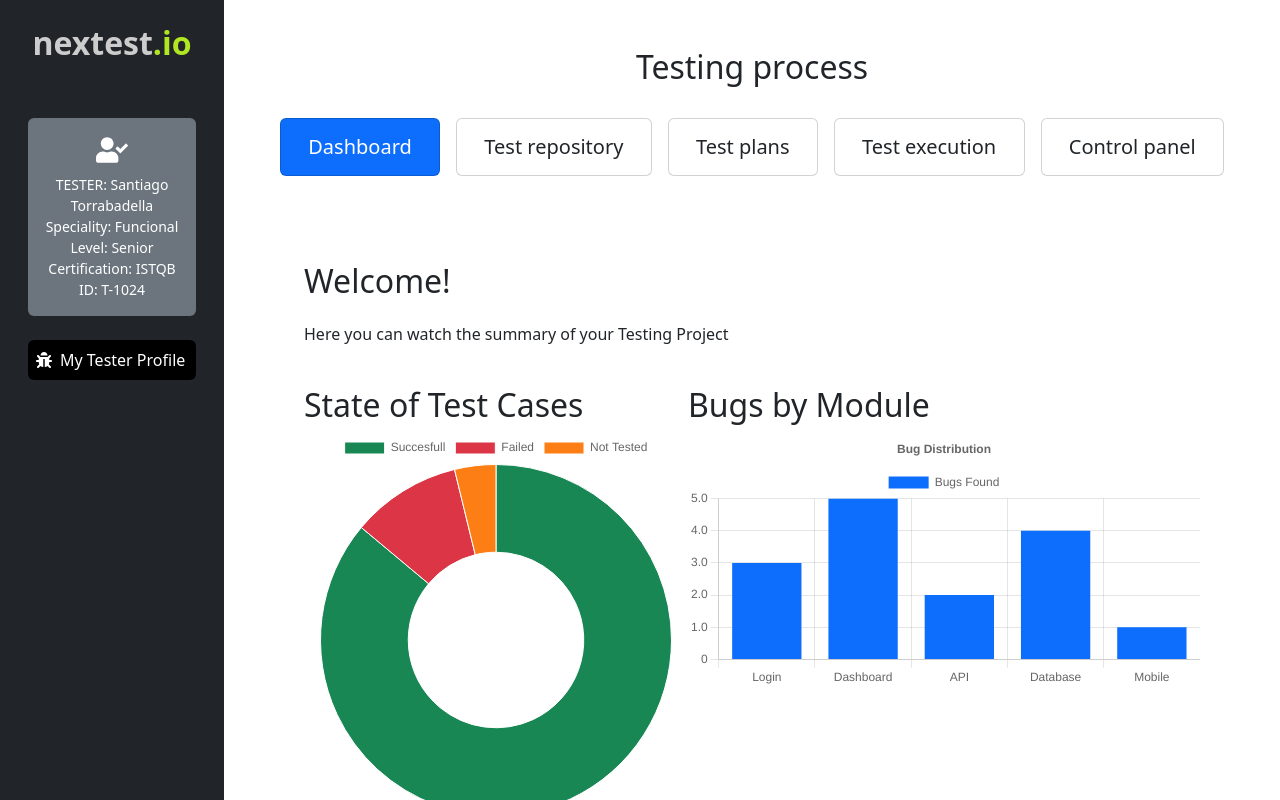
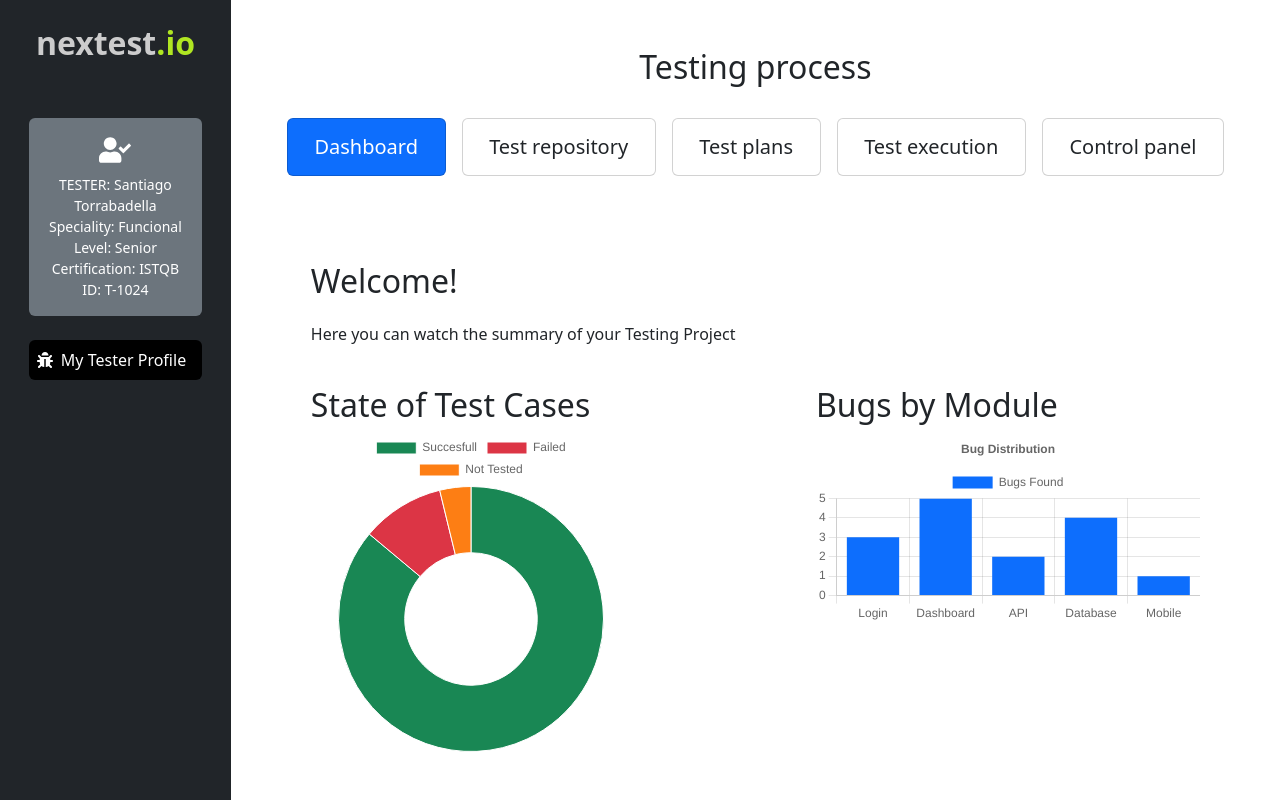
Before and after one commit to santiagen25/nextest-frontend, a React (Create React App) app: page /testing-process in a window 1280 px wide. Shown: the top 800 px of the page. Built offline with nearby package versions, Linux system fonts and the light colour scheme.

Commit message:
responsive change for graphs

```diff
--- a/src/App.css
+++ b/src/App.css
@@ -147,6 +147,12 @@ form.adaptedForm {
 	.input-group.w-md-50 {
 		width: 50% !important;
 	}
+	.graphs_width_1 {
+		max-Width: 30vh;
+	}
+	.graphs_width_2 {
+		max-Width: 40vh;
+	}
 }
 
 @media (min-width: 1024px) {
--- a/src/pages/DashboardTest.js
+++ b/src/pages/DashboardTest.js
@@ -53,12 +53,12 @@ export default function DashboardTest() {
 				<p>{t('dashboard.aquiPodrasVerElResumen')}</p>
 
 				<div className="d-flex flex-column flex-md-row justify-content-between">
-					<div style={{ minWidth: '25vw', maxWidth: '30vw'}} className="w-100 w-md-25 mt-4">
+					<div style={{ minWidth: '25vw'}} className="graphs_width_1 w-100 w-md-25 mt-4">
 						<h2>{t('dashboard.estadoDeCasosDePrueba')}</h2>
 						<Doughnut data={data} />
 					</div>
 
-					<div style={{ minWidth: '30vw', maxWidth: '40vw' }} className="w-100 w-md-40 mt-4">
+					<div style={{ minWidth: '30vw'}} className="graphs_width_2 w-100 w-md-40 mt-4">
 						<h2>{t('dashboard.bugsPorModulo')}</h2>
 						<Bar data={bugsPorModulo} options={{ responsive: true, plugins: { legend: { position: 'top' }, title: { display: true, text: t('dashboard.distribucionDeBugs') } } }} />
 					</div>
```
